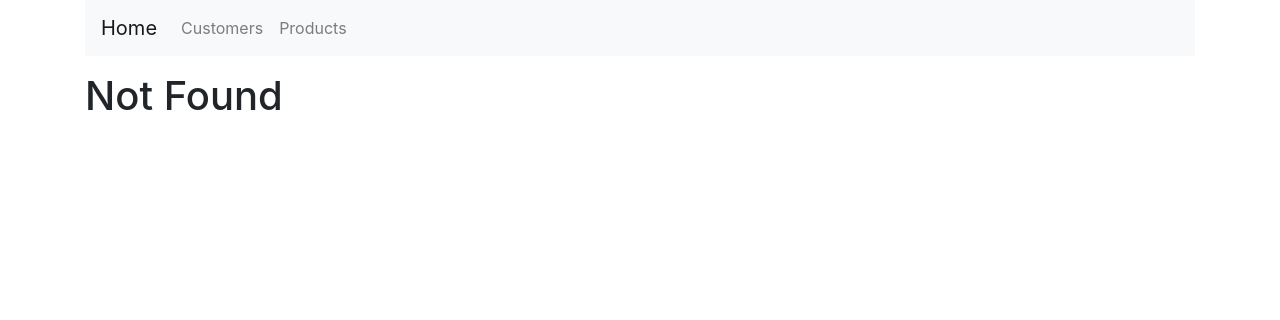
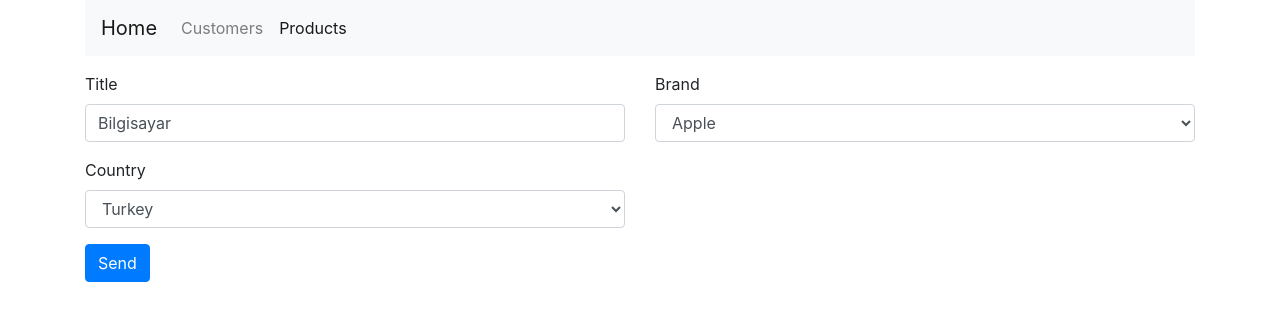
Before and after one commit to mertdiker723/customer-product-reusabilityWithComponent, a React (Create React App) app: page /products/5b21ca3eeb7f6fbccd471815 in a window 1280 px wide. Before the commit this address led to /not-found. Shown: the top 320 px of the page. Built offline with nearby package versions, Linux system fonts and the light colour scheme.

Commit message:
product update

```diff
--- a/src/App.js
+++ b/src/App.js
@@ -21,6 +21,7 @@ class App extends Component {
             <Route path="/customers/:id" exact component={CustomerForm} />
             <Route path="/customers/new" exact component={CustomerForm} />
             <Route path="/products" exact component={Products} />
+            <Route path="/products/:id" exact component={ProductForm} />
             <Route path="/products/new" exact component={ProductForm} />
             <Route path="/not-found" component={NotFound} />
             <Redirect to="/not-found" component={NotFound} />
--- a/src/components/ProductForm.jsx
+++ b/src/components/ProductForm.jsx
@@ -3,7 +3,7 @@ import { getBrands } from "../services/fakeBrandService";
 import { getCountries } from "../services/fakeCountryService";
 import Joi from "joi-browser";
 import Form from "./common/Form";
-import { saveProduct } from "./../services/fakeProductService";
+import { getProduct, saveProduct } from "./../services/fakeProductService";
 
 class ProductForm extends Form {
   constructor(props) {
@@ -27,11 +27,34 @@ class ProductForm extends Form {
   };
 
   componentDidMount() {
+    const { match, history } = this.props;
     this.setState({
       brands: getBrands(),
       countries: getCountries(),
     });
+
+    if (match.params.id === "new") {
+      return null;
+    }
+
+    const product = getProduct(match.params.id);
+
+    if (!product) {
+      return history.replace("/not-found");
+    }
+
+    this.setState({
+      data: this.mapToViewModel(product),
+    });
   }
+  mapToViewModel = (product) => {
+    return {
+      _id: product._id,
+      title: product.title,
+      countryId: product.country._id,
+      brandId: product.brand._id,
+    };
+  };
 
   submitItems = () => {
     const { data } = this.state;
--- a/src/components/ProductsTable.jsx
+++ b/src/components/ProductsTable.jsx
@@ -1,4 +1,5 @@
 import React, { Component } from "react";
+import { Link } from "react-router-dom";
 import Like from "./common/Like";
 import Table from "./common/Table";
 
@@ -7,7 +8,13 @@ class ProductsTable extends Component {
     super(props);
     this.state = {
       columns: [
-        { path: "title", label: "Title" },
+        {
+          path: "title",
+          label: "Title",
+          content: (item) => {
+            return <Link to={`/products/${item._id}`}>{item.title}</Link>;
+          },
+        },
         { path: "brand.name", label: "Brand" },
         { path: "country.name", label: "Country" },
         {
```
